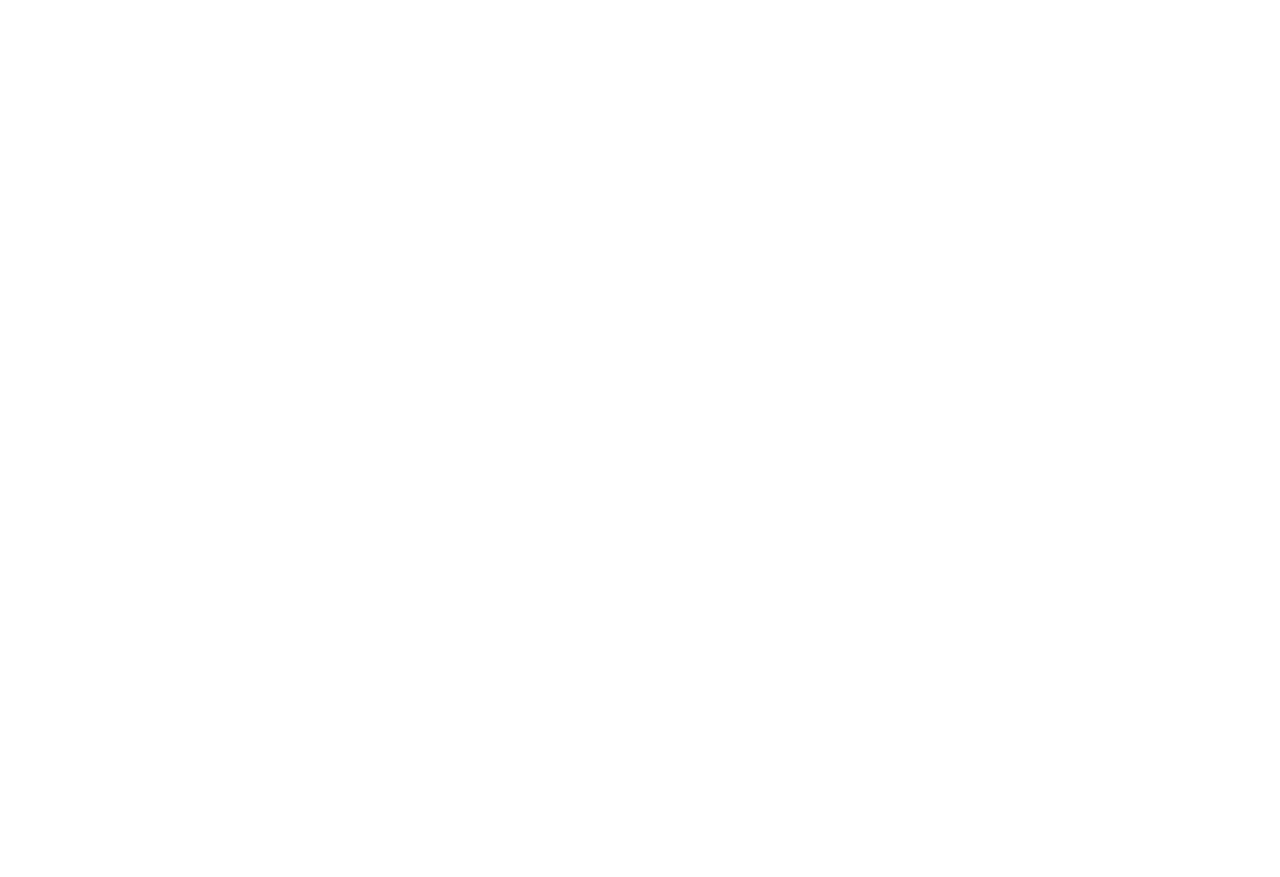
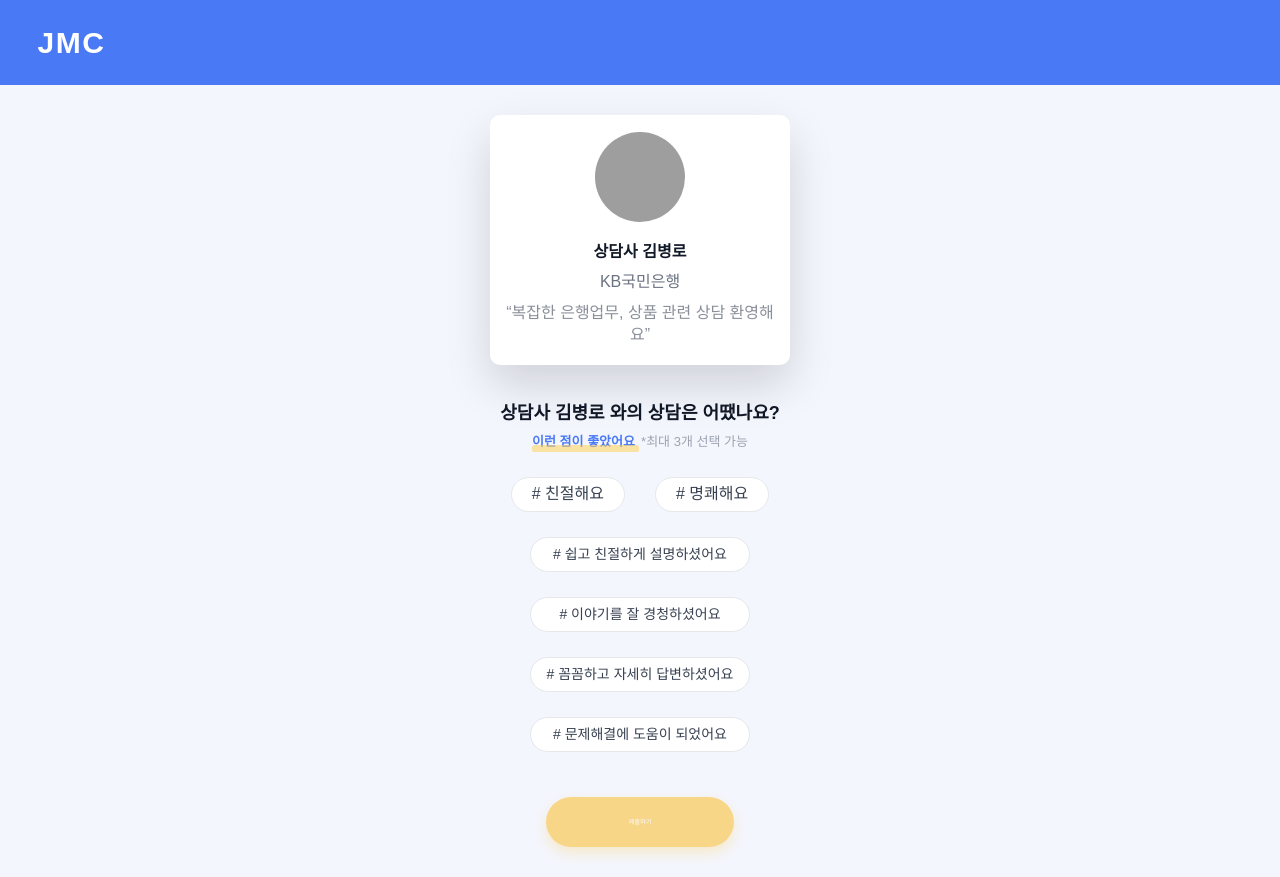
Before and after one commit to KB-hackathon-JGDL/frontend, a Vue app: page /review/1 in a window 1280 px wide. Before the commit this address had no page. Before the commit the page ends 800 px from the top, so only its background shows below. Built offline with nearby package versions, Linux system fonts and the light colour scheme; grey boxes are pictures that could not be loaded; a web font is replaced by a local one.

Commit message:
feat: 키워드 리뷰

```diff
--- /dev/null
+++ b/src/components/mentee/KeywordChip.vue
@@ -0,0 +1,21 @@
+<script setup lang="ts">
+const props = withDefaults(defineProps<{
+  label: string
+  active?: boolean
+}>(), { active: false })
+
+const emit = defineEmits<{ click: [] }>()
+</script>
+
+<template>
+  <button
+    @click="emit('click')"
+    class="h-14 px-5 rounded-full border text-[14px] transition
+           hover:bg-gray-50"
+    :class="props.active
+      ? 'border-[#4A79F6] text-[#4A79F6] bg-[#EAF0FF]'
+      : 'border-gray-200 text-gray-700 bg-white'"
+  >
+    # {{ props.label }}
+  </button>
+</template>
--- /dev/null
+++ b/src/components/modal/EndChatConfirmModal.vue
@@ -0,0 +1,35 @@
+<script setup lang="ts">
+const props = defineProps<{ open: boolean }>()
+const emit = defineEmits<{ close: []; confirm: [] }>()
+</script>
+
+<template>
+  <Teleport to="body">
+    <div v-if="props.open" class="fixed inset-0 z-[100]">
+      <div class="absolute inset-0 bg-black/40" @click="emit('close')" />
+      <div
+        class="absolute left-1/2 top-1/2 w-[320px] h-[150px] -translate-x-1/2 -translate-y-1/2
+               rounded-2xl bg-white p-5 shadow-xl"
+      >
+        <p class="text-[15px] text-gray-800 font-medium mb-10 mt-10 text-center">
+          채팅을 종료할까요?
+        </p>
+
+        <div class="flex justify-center gap-5 text-[15px]">
+          <button
+            class="w-[120px] h-16 rounded-xl border border-[#7BA7FD] hover:bg-gray-50"
+            @click="emit('close')"
+          >
+            채팅으로 돌아가기
+          </button>
+          <button
+            class="w-[120px] h-16 rounded-xl bg-[#4A79F6] text-white hover:opacity-90"
+            @click="emit('confirm')"
+          >
+            종료하기
+          </button>
+        </div>
+      </div>
+    </div>
+  </Teleport>
+</template>
--- /dev/null
+++ b/src/components/modal/ReviewSubmitModal.vue
@@ -0,0 +1,41 @@
+<script setup lang="ts">
+const props = defineProps<{ open: boolean }>()
+const emit  = defineEmits<{ close: []; goHome: []; goNext: [] }>()
+</script>
+
+<template>
+  <Teleport to="body">
+    <div v-if="props.open" class="fixed inset-0 z-[300]">
+      <!-- Dim -->
+      <div class="absolute inset-0 bg-black/40" @click="emit('close')" />
+
+      <!-- Center Card -->
+      <div
+        class="absolute left-1/2 top-1/2 -translate-x-1/2 -translate-y-1/2
+               w-[320px] h-[170px] rounded-2xl bg-white p-5 shadow-xl"
+      >
+        <p class="text-[15px] text-gray-800 font-medium mb-10 mt-10 text-center">
+          키워드 제출이 완료되었습니다.<br />이용해주셔서 감사합니다!
+        </p>
+
+        <div class="flex justify-center gap-5 text-[15px]">
+          <!-- 왼쪽: 윤곽 버튼 -->
+          <button
+            class="w-[130px] h-16 rounded-xl border border-[#7BA7FD] hover:bg-gray-50 text-[#3B63E6]"
+            @click="emit('goHome')"
+          >
+            홈으로 돌아가기
+          </button>
+
+          <!-- 오른쪽: 파란 버튼 -->
+          <button
+            class="w-[130px] h-16 rounded-xl bg-[#4A79F6] text-white hover:opacity-90"
+            @click="emit('goNext')"
+          >
+            다음 상담 예약하기
+          </button>
+        </div>
+      </div>
+    </div>
+  </Teleport>
+</template>
--- a/src/router/index.ts
+++ b/src/router/index.ts
@@ -4,6 +4,7 @@
 import MentorDetailPage from '@/views/mentor/MentorDetailPage.vue'
 import ReservePage from '@/views/mentor/ReservePage.vue'
 import ConsultationCard from '@/views/mentor/ConsultationCard.vue'
+import ReviewKeywordsView from '@/views/mentee/ReviewKeywordsView.vue' // [추가]
 
 const routes = [
   { path: '/', redirect: '/home' },
@@ -49,6 +50,7 @@
     name: 'ConsultationCard',
     component: ConsultationCard,
   },
+  { path: '/review/:mentorId', name: 'ReviewKeywordsView', component: ReviewKeywordsView }, // [추가]
 
 ]
 
--- /dev/null
+++ b/src/stores/useReview.ts
@@ -0,0 +1,21 @@
+import { defineStore } from 'pinia'
+
+export const useReviewStore = defineStore('review', {
+  state: () => ({
+    selected: [] as string[],
+  }),
+  getters: {
+    isValid: (s) => s.selected.length >= 1 && s.selected.length <= 3,
+  },
+  actions: {
+    toggle(keyword: string) {
+      if (this.selected.includes(keyword)) {
+        this.selected = this.selected.filter(k => k !== keyword)
+        return
+      }
+      if (this.selected.length >= 3) return
+      this.selected.push(keyword)
+    },
+    reset() { this.selected = [] }
+  }
+})
--- a/src/views/mentee/ChatRoomView.vue
+++ b/src/views/mentee/ChatRoomView.vue
@@ -1,11 +1,12 @@
 <script setup lang="ts">
-import { computed, onMounted, onBeforeUnmount } from 'vue'
+import { computed, onMounted, onBeforeUnmount, ref } from 'vue'   // [ref 추가]
 import { useRoute, useRouter } from 'vue-router'
 import { useSessionStore } from '@/stores/useSession'
 import { useChatStore } from '@/stores/useChat'
 import ChatHeader from '@/components/chat/ChatHeader.vue'
 import MessageItem from '@/components/chat/MessageItem.vue'
 import MessageInput from '@/components/chat/MessageInput.vue'
+import EndChatConfirmModal from '@/components/modal/EndChatConfirmModal.vue'   // [추가]
 import type { ChatConfig, ChatMessage } from '@/types/chat'
 
 const props = withDefaults(defineProps<{
@@ -46,7 +47,7 @@
 
 const session = computed(() => sessionStore.getById?.(sid) ?? null)
 
-// 상대 표시 (멘토면 멘티 이름/사진, 멘티면 멘토 이름/사진)
+// 상대 표시
 const peerName = computed(() =>
   currentRole.value === 'mentor'
     ? (session.value?.mentee?.name ?? '멘티')
@@ -78,15 +79,33 @@
 
 function onSend(text: string) {
   if (readonly.value) return
-  chatStore.sendLocal(sid, text, currentRole.value)  // ← 역할 전달
+  chatStore.sendLocal(sid, text, currentRole.value)
 }
 
-function onEnd() {
+// ====== 여기부터 모달 로직 추가 ======
+const showEndModal = ref(false)
+
+function openEndConfirm() {            // 헤더 @end가 호출
+  if (!session.value || session.value.status === 'completed') return
+  showEndModal.value = true
+}
+function closeEndConfirm() {           // 모달: 채팅으로 돌아가기
+  showEndModal.value = false
+}
+function confirmEnd() {                // 모달: 종료하기
   const s = session.value
   if (!s || s.status === 'completed') return
+
+  // 세션 완료 처리 + 시스템 메시지
   sessionStore.completeSession?.(s.id)
   chatStore.addSystem?.(sid, '상담이 종료되었습니다. 채팅방은 읽기 전용으로 전환됩니다.')
+
+  showEndModal.value = false
+
+  // 리뷰 페이지로 이동
+  router.push({ name: 'ReviewKeywordsView', params: { mentorId: s.mentor?.id ?? 'M-01' } })
 }
+// =====================================
 
 function formatDateLabel(ts: string) {
   const d = new Date(ts)
@@ -120,7 +139,9 @@
 
 <template>
   <div v-if="session" class="mx-auto bg-white ring-1 ring-gray-200 shadow flex flex-col !w-[430px] !h-[932px]">
-    <ChatHeader :config="config" @back="router.back()" @end="onEnd" />
+    <!-- [변경] 헤더 end 이벤트는 모달 오픈 -->
+    <ChatHeader :config="config" @back="router.back()" @end="openEndConfirm" />
+
     <div class="flex-1 overflow-y-auto px-4 pt-6 pb-3">
       <template v-for="it in items" :key="it.id">
         <div v-if="it.type === 'date'" class="my-3">
@@ -142,12 +163,14 @@
       </template>
     </div>
 
-
     <div v-if="readonly" class="px-4 py-3 text-center text-[12px] text-gray-700 bg-gray-50 border-t border-gray-200">
       상담이 종료되었습니다.
     </div>
 
     <MessageInput :placeholder="config.placeholder" :disabled="readonly" @send="onSend" />
+
+    <!-- [추가] 종료 확인 모달 -->
+    <EndChatConfirmModal :open="showEndModal" @close="closeEndConfirm" @confirm="confirmEnd" />
   </div>
 
   <div v-else class="mx-auto bg-white ring-1 ring-gray-200 shadow flex flex-col !w-[430px] !h-[932px]">
--- /dev/null
+++ b/src/views/mentee/ReviewKeywordsView.vue
@@ -0,0 +1,144 @@
+<script setup lang="ts">
+import { ref, computed } from 'vue'
+import { useRoute, useRouter } from 'vue-router'
+import { useReviewStore } from '@/stores/useReview'
+import KeywordChip from '@/components/mentee/KeywordChip.vue'
+import ReviewSubmitModal from '@/components/modal/ReviewSubmitModal.vue'
+
+const route = useRoute()
+const router = useRouter()
+const store = useReviewStore()
+
+const showDone = ref(false)
+
+const mentorId = computed(() => String(route.params.mentorId || 'M-01'))
+
+// 실제에선 서버/상수에서 주입
+const KEYWORDS = [
+  '친절해요', '명쾌해요', '쉽고 친절하게 설명하셨어요',
+  '이야기를 잘 경청하셨어요', '꼼꼼하고 자세히 답변하셨어요', '문제해결에 도움이 되었어요',
+]
+
+const submit = () => {
+  if (!store.isValid) return
+  // TODO: 실제 API 연동 (mentorId.value, store.selected)
+  showDone.value = true
+}
+
+// 모달 버튼들
+const goHome = () => {
+  store.reset()
+  showDone.value = false
+  // 요구사항: 정적 홈 주소로 이동
+  window.location.href = 'http://localhost:5173/home'
+}
+const goNext = () => {
+  store.reset()
+  showDone.value = false
+  router.push({ name: 'mentors-list' })
+}
+</script>
+
+<template>
+  <div class="min-h-dvh bg-[#F4F6FE]">
+    <!-- 헤더 -->
+    <header
+      class="relative z-20 h-[85px] bg-[#4A79F6] text-white flex items-center px-5
+             border-0 shadow-none overflow-hidden"
+    >
+      <div class="mx-10 font-extrabold tracking-wider text-[30px]">JMC</div>
+    </header>
+
+    <main class="px-5">
+      <section class="mx-auto max-w-[520px]">
+        <!-- 카드 래퍼 -->
+        <div class="relative">
+          <!-- 필요 없으면 아래 투명 패널은 지워도 됩니다 -->
+          <div
+            class="h-[160px] w-full rounded-[28px] bg-transparent -mt-14
+                   shadow-[inset_0_1px_0_rgba(255,255,255,.7)]"
+          />
+          <!-- 떠있는 카드: 중앙 배치 -->
+          <div
+            class="absolute left-1/2 top-1/5 -translate-x-1/2 -translate-y-[38%]
+                   w-[300px] h-[250px] rounded-2xl bg-white
+                   shadow-[0_20px_45px_rgba(0,0,0,0.15)] p-5
+                   flex flex-col items-center justify-center text-center gap-3"
+          >
+            <img
+              class="w-[90px] h-[90px] rounded-full object-cover ring-2 ring-white/80 mx-auto -mt-1 mb-5"
+              src="https://i.pravatar.cc/160?img=5" alt="mentor"
+            />
+            <div class="space-y-4">
+              <p class="font-semibold text-[16px] text-gray-900 leading-tight">상담사 김병로</p>
+              <p class="text-gray-500 text-[16px] leading-tight">KB국민은행</p>
+              <p class="text-[16px] text-gray-500/80 mt-1 leading-snug">
+                “복잡한 은행업무, 상품 관련 상담 환영해요”
+              </p>
+            </div>
+          </div>
+        </div>
+
+        <!-- 제목/보조문구 -->
+        <div class="mt-[190px] text-center">
+          <p class="text-[18px] text-gray-900 font-semibold">
+            상담사 김병로 와의 상담은 어땠나요?
+          </p>
+          <p class="text-[13px] mt-2">
+            <span class="relative text-[#4A79F6] font-semibold">
+              이런 점이 좋았어요
+              <span class="absolute left-0 right-0 -bottom-1 h-[7px] bg-[#FFD258]/55 rounded"></span>
+            </span>
+            <span class="text-gray-400 ml-1">*최대 3개 선택 가능</span>
+          </p>
+        </div>
+
+        <!-- 키워드 칩 -->
+        <div class="mt-10 flex flex-col items-center gap-0">
+          <!-- 첫 줄: 두 개 나란히(크게) -->
+          <div class="flex justify-center gap-12">
+            <KeywordChip
+              v-for="k in KEYWORDS.slice(0, 2)"
+              :key="k"
+              :label="k"
+              :active="store.selected.includes(k)"
+              @click="store.toggle(k)"
+              class="px-8 h-12 text-[16px] text-[#427EF6] border-[#7BA7FD]"
+            />
+          </div>
+          <!-- 나머지: 세로로 하나씩(폭 좁게) -->
+          <div class="flex flex-col gap-10 w-[220px] mx-auto mt-10">
+            <KeywordChip
+              v-for="k in KEYWORDS.slice(2)"
+              :key="k"
+              :label="k"
+              :active="store.selected.includes(k)"
+              @click="store.toggle(k)"
+              class="w-full text-[#427EF6] border-[#7BA7FD]"
+            />
+          </div>
+        </div>
+
+        <!-- 제출 버튼 -->
+        <div class="mt-8 pb-12 grid place-items-center">
+          <button
+            class="w-[188px] h-20 rounded-full text-white disabled:opacity-50 mt-10
+                   bg-[#FDB813] hover:opacity-90 shadow-[0_6px_14px_rgba(253,184,19,.45)]"
+            :disabled="!store.isValid"
+            @click="submit"
+          >
+            제출하기
+          </button>
+        </div>
+      </section>
+    </main>
+
+    <!-- 제출 완료 모달 -->
+    <ReviewSubmitModal
+      :open="showDone"
+      @close="showDone = false"
+      @goHome="goHome"
+      @goNext="goNext"
+    />
+  </div>
+</template>
```
Lines whose indentation alone changed are shown as unchanged.
